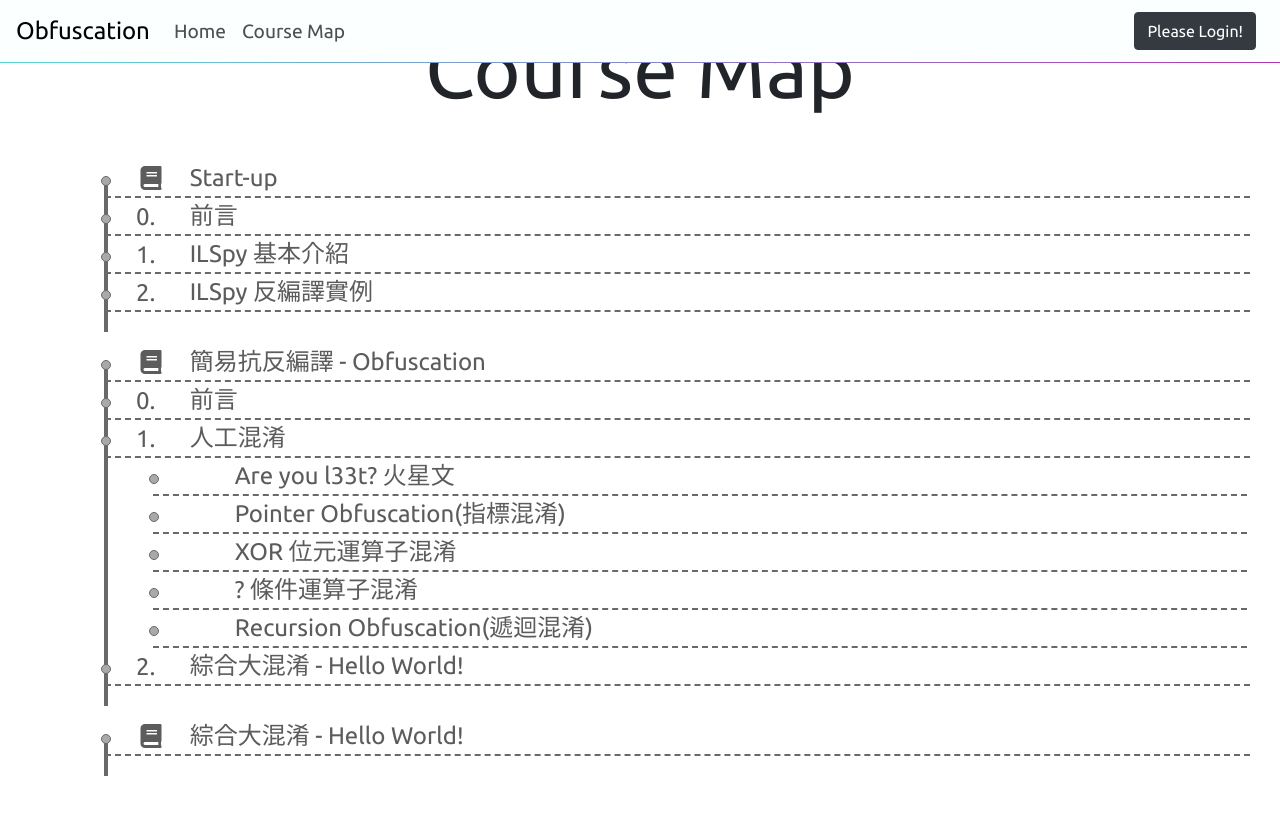
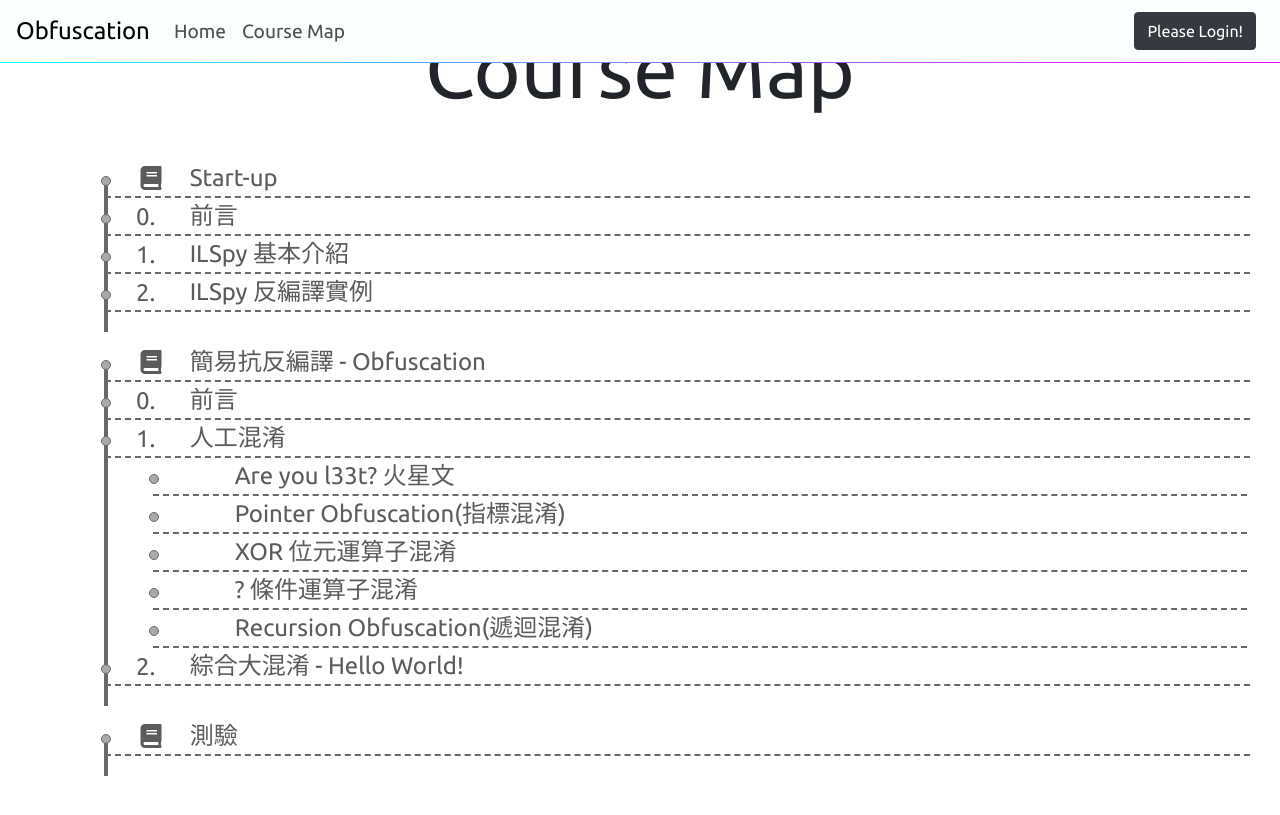
Before and after one commit to RxnNode/DynamicWebPage, a Jekyll site: the page built from MainPage.html, in a window 1280 px wide and 900 px high, scrolled down 62 px. Shown: the top 815 px of the window. Built offline with Jekyll 4.4.1, drawn with Linux system fonts in a browser that asks for light colours; nearby versions of some CDN libraries.

Commit message:
Update course.html

```diff
--- a/_includes/fragments/course.html
+++ b/_includes/fragments/course.html
@@ -99,7 +99,7 @@
                 <article class="section">
                     <header class="section-header">
                         <div class="section-meta"><i class="fa fa-book fa-fw"></i></div>
-                        <a href="{{ site.url }}{{ site.baseurl }}{% post_url 2019-12-24-obfuscation %}#2-綜合大混淆" class="section-title">綜合大混淆 - Hello World!</a>
+                        <a href="{{ site.url }}{{ site.baseurl }}{% post_url 2019-12-24-obfuscation %}#2-綜合大混淆" class="section-title">測驗</a>
                     </header>
                 </article>
             </div>
```
